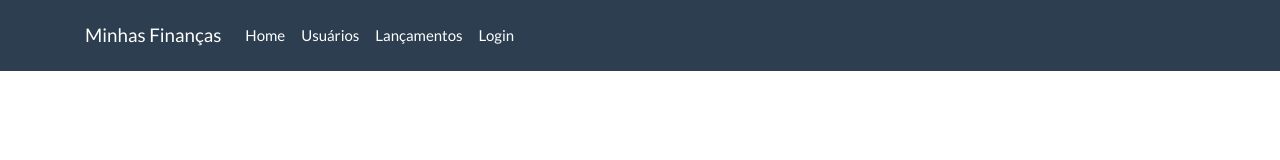
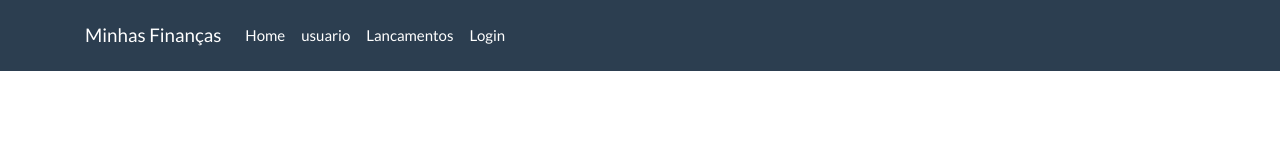
Before and after one commit to GeorgeSalu/minhas-financas-app, a React (Create React App) app: page /#/ in a window 1280 px wide. Before the commit this address led to /#/. Shown: the top 160 px of the page. Built offline with nearby package versions, Linux system fonts and the light colour scheme.

Commit message:
adicionando as rotas no navBar

```diff
--- a/src/components/navbar.js
+++ b/src/components/navbar.js
@@ -1,4 +1,5 @@
 import React from 'react'
+import NavBarItem from './navbarItem'
 
 function NavBar() {
   return (
@@ -11,19 +12,11 @@ function NavBar() {
           <span className="navbar-toggler-icon"></span>
         </button>
         <div className="collapse navbar-collapse" id="navbarResponsive">
-          <ul className="navbar-nav">
-            <li className="nav-item">
-            <a className="nav-link" href="home.html">Home</a>
-          </li>
-          <li className="nav-item">
-            <a className="nav-link" href="usuarios.html">Usuários</a>
-          </li>
-          <li className="nav-item">
-            <a className="nav-link" href="lancamentos.html">Lançamentos</a>
-          </li>
-          <li className="nav-item">
-            <a className="nav-link" href="login.html">Login</a>
-          </li>
+        <ul className="navbar-nav">
+          <NavBarItem href="#/" label="Home" />
+          <NavBarItem href="#/cadastro-usuarios" label="usuario" />
+          <NavBarItem href="#/" label="Lancamentos" />
+          <NavBarItem href="#/login" label="Login" />
         </ul>
 
         </div>
--- /dev/null
+++ b/src/components/navbarItem.js
@@ -0,0 +1,10 @@
+import React from 'react'
+
+function NavBarItem(props) {
+  return(
+    <li className="nav-item">
+      <a className="nav-link" href={props.href}>{props.label}</a>
+    </li>
+  )
+}
+export default NavBarItem
--- a/src/main/rotas.js
+++ b/src/main/rotas.js
@@ -8,7 +8,7 @@ function Rotas() {
     <HashRouter >
       <Switch>
         <Route path="/login" component={Login } />
-        <Route path="/cadastroUsuarios" component={CadastroUsuario} />
+        <Route path="/cadastro-usuarios" component={CadastroUsuario} />
       </Switch>
     </HashRouter>
   )
```
